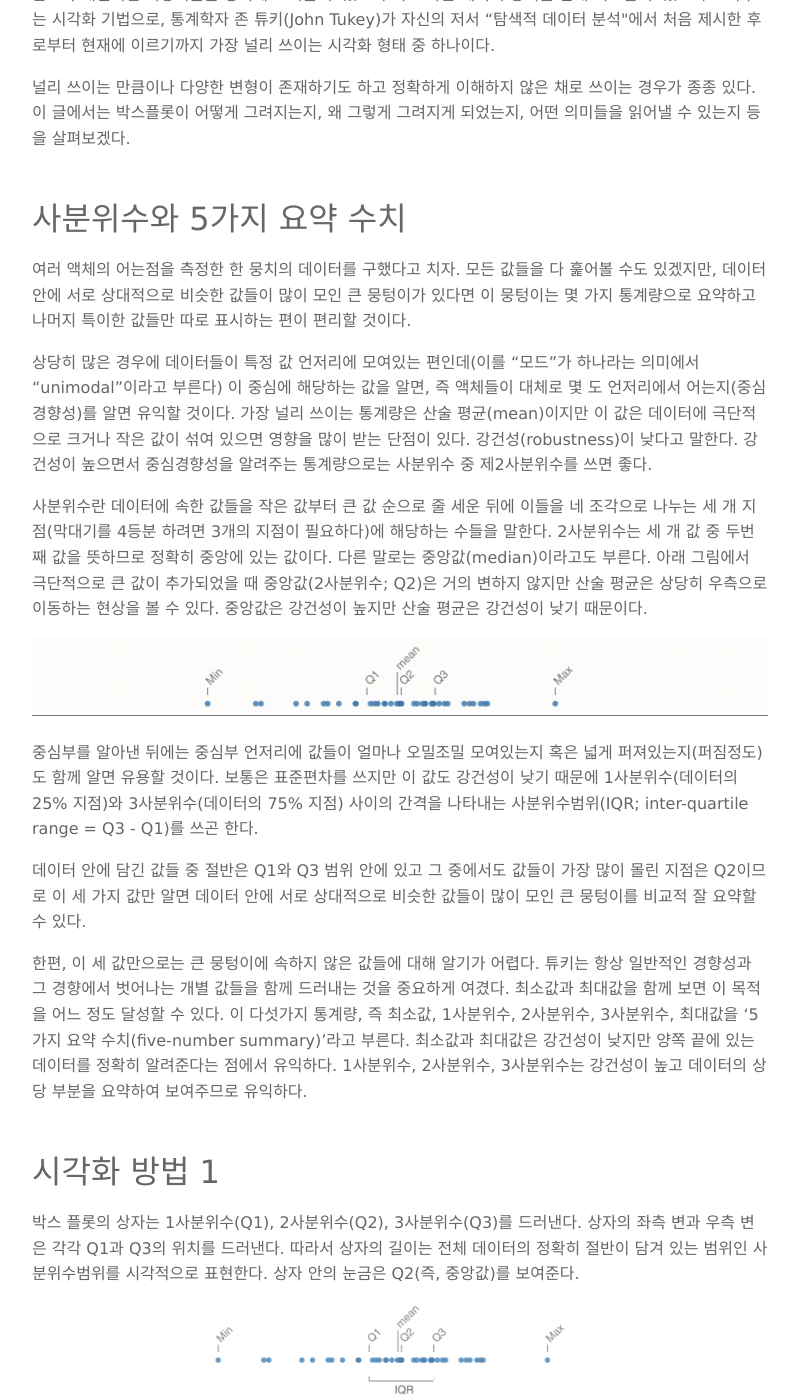
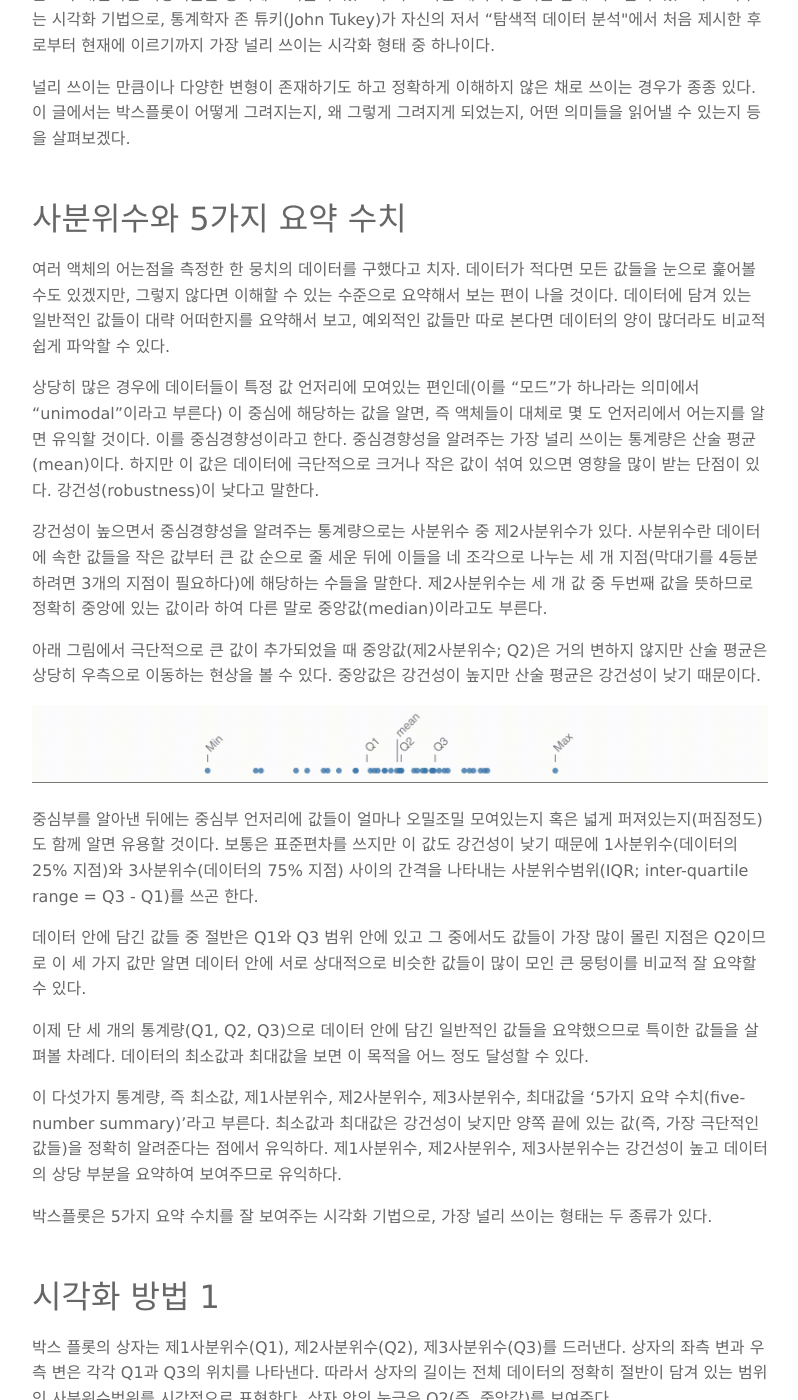
Before and after one commit to boxnwhiskr/boxnwhiskr.github.io, a Jekyll site: the page built from _posts/2019-02-19-boxplot.markdown, in a window 1280 px wide and 1400 px high, scrolled down 699 px. Shown: the whole window, without its empty margins (240-1038 px from the left). Built offline with Jekyll 4.4.1, drawn with Linux system fonts in a browser that asks for light colours; nearby versions of some CDN libraries; some web fonts are replaced; some of the changed text lies outside the part shown.

Commit message:
Add more description on 5-num summary and box plots

```diff
--- a/_posts/2019-02-19-boxplot.markdown
+++ b/_posts/2019-02-19-boxplot.markdown
@@ -12,11 +12,13 @@ date: 2019-02-19
 
 # 사분위수와 5가지 요약 수치
 
-여러 액체의 어는점을 측정한 한 뭉치의 데이터를 구했다고 치자. 모든 값들을 다 훑어볼 수도 있겠지만, 데이터 안에 서로 상대적으로 비슷한 값들이 많이 모인 큰 뭉텅이가 있다면 이 뭉텅이는 몇 가지 통계량으로 요약하고 나머지 특이한 값들만 따로 표시하는 편이 편리할 것이다.
+여러 액체의 어는점을 측정한 한 뭉치의 데이터를 구했다고 치자. 데이터가 적다면 모든 값들을 눈으로 훑어볼 수도 있겠지만, 그렇지 않다면 이해할 수 있는 수준으로 요약해서 보는 편이 나을 것이다. 데이터에 담겨 있는 일반적인 값들이 대략 어떠한지를 요약해서 보고, 예외적인 값들만 따로 본다면 데이터의 양이 많더라도 비교적 쉽게 파악할 수 있다.
 
-상당히 많은 경우에 데이터들이 특정 값 언저리에 모여있는 편인데(이를 "모드"가 하나라는 의미에서 "unimodal"이라고 부른다) 이 중심에 해당하는 값을 알면, 즉 액체들이 대체로 몇 도 언저리에서 어는지(중심경향성)를 알면 유익할 것이다. 가장 널리 쓰이는 통계량은 산술 평균(mean)이지만 이 값은 데이터에 극단적으로 크거나 작은 값이 섞여 있으면 영향을 많이 받는 단점이 있다. 강건성(robustness)이 낮다고 말한다. 강건성이 높으면서 중심경향성을 알려주는 통계량으로는 사분위수 중 제2사분위수를 쓰면 좋다.
+상당히 많은 경우에 데이터들이 특정 값 언저리에 모여있는 편인데(이를 "모드"가 하나라는 의미에서 "unimodal"이라고 부른다) 이 중심에 해당하는 값을 알면, 즉 액체들이 대체로 몇 도 언저리에서 어는지를 알면 유익할 것이다. 이를 중심경향성이라고 한다. 중심경향성을 알려주는 가장 널리 쓰이는 통계량은 산술 평균(mean)이다. 하지만 이 값은 데이터에 극단적으로 크거나 작은 값이 섞여 있으면 영향을 많이 받는 단점이 있다. 강건성(robustness)이 낮다고 말한다.
 
-사분위수란 데이터에 속한 값들을 작은 값부터 큰 값 순으로 줄 세운 뒤에 이들을 네 조각으로 나누는 세 개 지점(막대기를 4등분 하려면 3개의 지점이 필요하다)에 해당하는 수들을 말한다. 2사분위수는 세 개 값 중 두번째 값을 뜻하므로 정확히 중앙에 있는 값이다. 다른 말로는 중앙값(median)이라고도 부른다. 아래 그림에서 극단적으로 큰 값이 추가되었을 때 중앙값(2사분위수; Q2)은 거의 변하지 않지만 산술 평균은 상당히 우측으로 이동하는 현상을 볼 수 있다. 중앙값은 강건성이 높지만 산술 평균은 강건성이 낮기 때문이다.
+강건성이 높으면서 중심경향성을 알려주는 통계량으로는 사분위수 중 제2사분위수가 있다. 사분위수란 데이터에 속한 값들을 작은 값부터 큰 값 순으로 줄 세운 뒤에 이들을 네 조각으로 나누는 세 개 지점(막대기를 4등분 하려면 3개의 지점이 필요하다)에 해당하는 수들을 말한다. 제2사분위수는 세 개 값 중 두번째 값을 뜻하므로 정확히 중앙에 있는 값이라 하여 다른 말로 중앙값(median)이라고도 부른다.
+
+아래 그림에서 극단적으로 큰 값이 추가되었을 때 중앙값(제2사분위수; Q2)은 거의 변하지 않지만 산술 평균은 상당히 우측으로 이동하는 현상을 볼 수 있다. 중앙값은 강건성이 높지만 산술 평균은 강건성이 낮기 때문이다.
 
 ![중앙값과 산술평균](/img/posts/2019-02-19-boxplot/mean-median.gif)
 
@@ -24,17 +26,23 @@ date: 2019-02-19
 
 데이터 안에 담긴 값들 중 절반은 Q1와 Q3 범위 안에 있고 그 중에서도 값들이 가장 많이 몰린 지점은 Q2이므로 이 세 가지 값만 알면 데이터 안에 서로 상대적으로 비슷한 값들이 많이 모인 큰 뭉텅이를 비교적 잘 요약할 수 있다.
 
-한편, 이 세 값만으로는 큰 뭉텅이에 속하지 않은 값들에 대해 알기가 어렵다. 튜키는 항상 일반적인 경향성과 그 경향에서 벗어나는 개별 값들을 함께 드러내는 것을 중요하게 여겼다. 최소값과 최대값을 함께 보면 이 목적을 어느 정도 달성할 수 있다. 이 다섯가지 통계량, 즉 최소값, 1사분위수, 2사분위수, 3사분위수, 최대값을 '5가지 요약 수치(five-number summary)'라고 부른다. 최소값과 최대값은 강건성이 낮지만 양쪽 끝에 있는 데이터를 정확히 알려준다는 점에서 유익하다. 1사분위수, 2사분위수, 3사분위수는 강건성이 높고 데이터의 상당 부분을 요약하여 보여주므로 유익하다.
+이제 단 세 개의 통계량(Q1, Q2, Q3)으로 데이터 안에 담긴 일반적인 값들을 요약했으므로 특이한 값들을 살펴볼 차례다. 데이터의 최소값과 최대값을 보면 이 목적을 어느 정도 달성할 수 있다.
+
+이 다섯가지 통계량, 즉 최소값, 제1사분위수, 제2사분위수, 제3사분위수, 최대값을 '5가지 요약 수치(five-number summary)'라고 부른다. 최소값과 최대값은 강건성이 낮지만 양쪽 끝에 있는 값(즉, 가장 극단적인 값들)을 정확히 알려준다는 점에서 유익하다. 제1사분위수, 제2사분위수, 제3사분위수는 강건성이 높고 데이터의 상당 부분을 요약하여 보여주므로 유익하다.
+
+박스플롯은 5가지 요약 수치를 잘 보여주는 시각화 기법으로, 가장 널리 쓰이는 형태는 두 종류가 있다.
 
 # 시각화 방법 1
 
-박스 플롯의 상자는 1사분위수(Q1), 2사분위수(Q2), 3사분위수(Q3)를 드러낸다. 상자의 좌측 변과 우측 변은 각각 Q1과 Q3의 위치를 드러낸다. 따라서 상자의 길이는 전체 데이터의 정확히 절반이 담겨 있는 범위인 사분위수범위를 시각적으로 표현한다. 상자 안의 눈금은 Q2(즉, 중앙값)를 보여준다.
+박스 플롯의 상자는 제1사분위수(Q1), 제2사분위수(Q2), 제3사분위수(Q3)를 드러낸다. 상자의 좌측 변과 우측 변은 각각 Q1과 Q3의 위치를 나타낸다. 따라서 상자의 길이는 전체 데이터의 정확히 절반이 담겨 있는 범위인 사분위수범위를 시각적으로 표현한다. 상자 안의 눈금은 Q2(즉, 중앙값)를 보여준다.
 
 ![상자](/img/posts/2019-02-19-boxplot/box.png)
 
 이 상태에서 최소값과 최대값 위치까지 수염(whisker)을 그려주면 위에서 설명한 5가지 요약 수치를 보여주는 박스 플롯이 만들어진다. 하지만 튜키는 이 방법을 설명한 직후에 조금 더 복잡하지만 유용한 다른 방식을 제안한다.
 
 # 시각화 방법 2: 스키매틱 플롯
+
+이번에 설명할 형태는 스키매틱 플롯 또는 튜키 박스 플롯이라고 불리며, 가장 널리 쓰이는 형태이다. 한편 잘못된 방법으로 표현되는 경우도 많고 읽는 방법에 대해 잘못 설명하는 책이나 글도 많으므로 주의가 필요하다.
 
 상자 길이의 1.5배에 해당하는 길이, 즉 1.5 IQR을 한 걸음(step)이라고 부른다. 상자의 양 끝에서부터 한걸음씩 떨어진 지점 사이의 공간을 안쪽 울타리(inner fence)라 부르고 안쪽 울타리 끝에서부터 한걸음씩 더 떨어진 지점 사이의 공간을 바깥쪽 울타리(outer fence)라 부른다.
 
@@ -46,7 +54,7 @@ date: 2019-02-19
 
 몇몇 책에서는 안쪽 울타리와 바깥쪽 울타리의 경계 지점까지 수염을 그리는 것이라고 설명하기도 하고 몇몇 시각화 프로그램은 실제로 그렇게 그리기도 하지만 이 방식은 좋지 않다. 예를 들어 2019년 2월 19일 기준으로 파이썬의 ``seaborn.boxplot()`` 및  ``pandas.DataFrame.boxplot()``은 수염을 제대로 그려주지만, 자바스크립트의 ``vegalite``는 잘못된 방식으로 그려준다. 다음 릴리즈인 3.0.0에서 [고쳐질 예정](https://github.com/vega/vega-lite/pull/4573)이다.
 
-앞서 설명한대로 튜키는 항상 두 가지를 중요하게 여겼는데, 하나는 일반적인 경향을 잘 요약하여 드러내는 것이고, 다른 하나는 일반적인 경향에서 벗어나는 특수한 데이터를 되도록 개별적으로 최대한 드러내는 것이다. 데이터의 절반이 몰려있는 부분은 상자로 요약하여 보여주되, 제법 떨어진 곳의 데이터가 정확히 어디에 있는지는 직접 드러내기 위해 수염은 항상 실제 데이터가 존재하는 위치에서 끝나도록 그리는 것이다. 튜키가 제시한 원칙에 따라 그려진 박스 플롯이라면 **수염이 끝나는 위치에는 항상 실제 데이터가 있다.** 수염을 데이터와 상관 없이 1.5 IQR까지 그리면 이 특성이 사라진다.
+튜키는 항상 두 가지를 중요하게 여겼는데, 하나는 일반적인 경향을 잘 요약하여 드러내는 것이고, 다른 하나는 일반적인 경향에서 벗어나는 특수한 데이터를 되도록 개별적으로 최대한 드러내는 것이다. 데이터의 절반이 몰려있는 부분은 상자로 요약하여 보여주되, 제법 떨어진 곳의 데이터가 정확히 어디에 있는지는 직접 드러내기 위해 수염은 항상 실제 데이터가 존재하는 위치에서 끝나도록 그리는 것이다. 튜키가 제시한 원칙에 따라 그려진 박스 플롯이라면 **수염이 끝나는 위치에는 항상 실제 데이터가 있다.** 수염을 데이터와 상관 없이 1.5 IQR까지 그리면 이 특성이 사라진다.
 
 1.5 IQR을 벗어난 데이터, 즉 바깥쪽 울타리에 있는 데이터는 더욱 특수한 데이터이므로 개별 데이터를 모두 점으로 찍어서 나타낸다.
 
```
